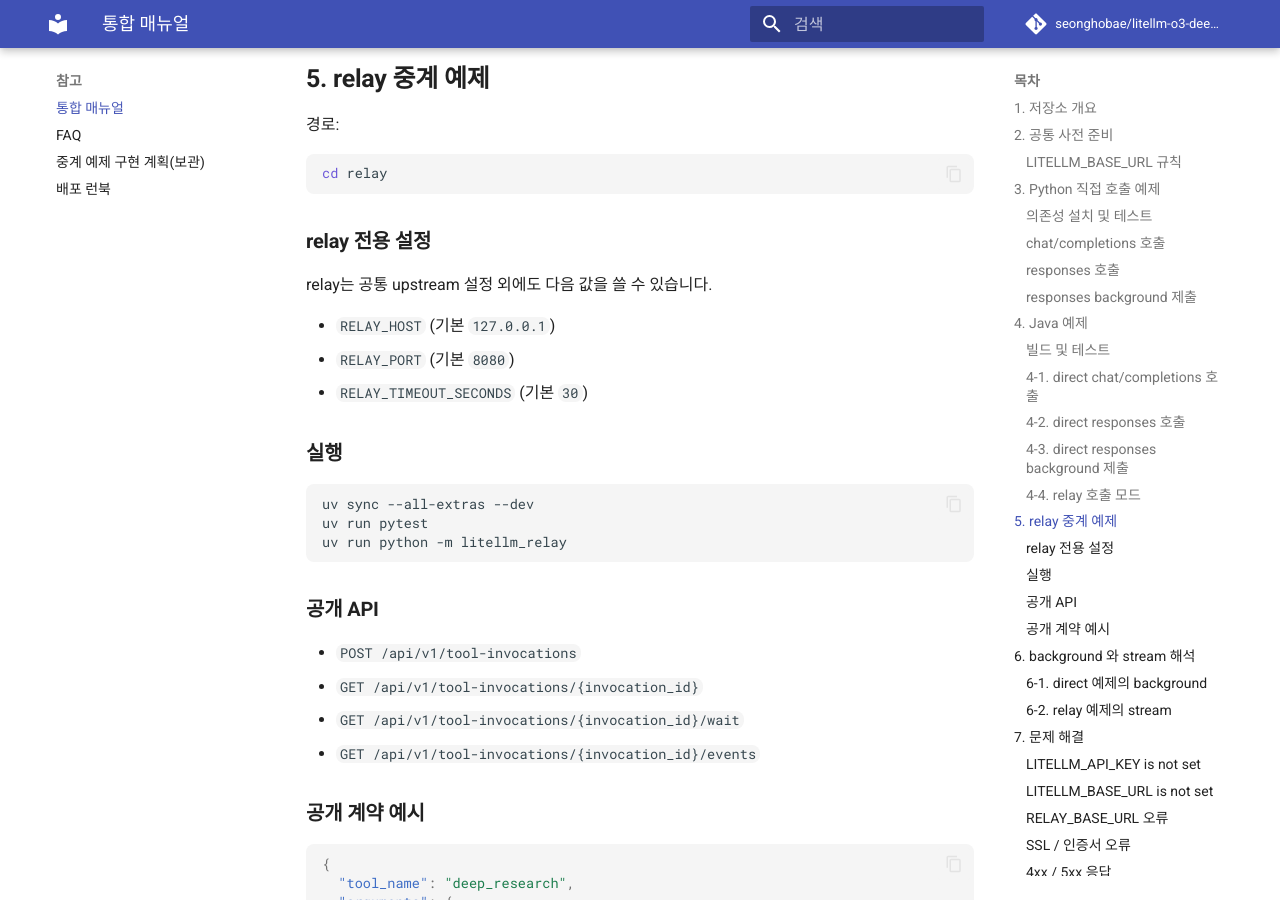
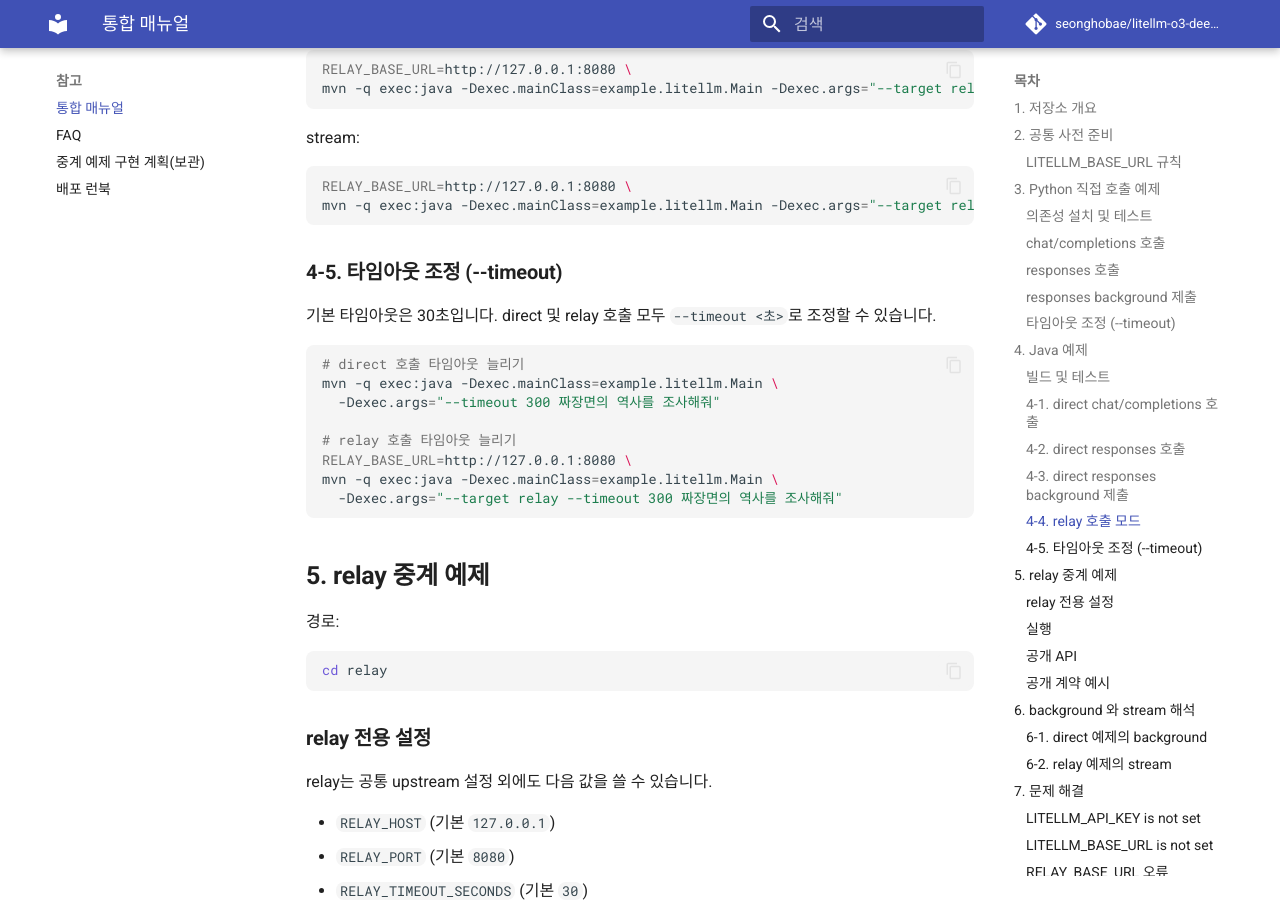
Before and after one commit to seonghobae/litellm-o3-deep-research-rest-examples, an MkDocs documentation site: the page built from docs/ko/manual.md, in a window 1280 px wide and 900 px high, scrolled down 3289 px. Built offline with MkDocs 1.6.1 and Material for MkDocs 9.7.7, drawn with Linux system fonts in a browser that asks for light colours; comment, search, counter and statistics services are not loaded; some of the changed text lies outside the part shown.

Commit message:
feat: propagate --timeout to RelayClient; document --timeout in Korean docs
RelayClient.java:
- Add public RelayClient(String baseUrl, Duration timeout) constructor
  so Main.java can forward --timeout to relay HTTP calls
- Rename REQUEST_TIMEOUT constant to DEFAULT_TIMEOUT
- Store requestTimeout as an instance field, replacing hardcoded Duration.ofSeconds(30)
  in postJson, getJson, and getText methods
- Keep package-private (URI, HttpClient) test constructor via DEFAULT_TIMEOUT
- RelayClientTest.customTimeoutConstructorIsUsedForRequests verifies new path

Main.java:
- Wire timeout Duration to new RelayClient(url, timeout) when --target relay

Docs (README.md, quickstart.md, python-example.md, java-example.md, manual.md):
- Document --timeout option in every relevant section
- Add example commands using o3-deep-research with --timeout 300
- Add relay --timeout example commands

Live verification (acceptance criteria item 11):
- o3-deep-research background submission: queued, then polled to completed
- Response: 3-paragraph answer about 짜장면의 역사 with web citations
  (산둥 자장몐 기원 → 인천 차이나타운 공화춘 1905년 → 춘장 개발 1948년)
- Python chat gpt-4o foreground: success (previous session)
- Python responses gpt-4o foreground: success (previous session)
- Java chat gpt-4o foreground: success (previous session)
- Java responses gpt-4o foreground: success (previous session)
- Java relay gpt-4o foreground: success (previous session)

````diff
--- a/docs/ko/manual.md
+++ b/docs/ko/manual.md
@@ -83,6 +83,15 @@ uv run python -m litellm_example --api responses --background "Reply with exactl
 
 이 경우 최종 텍스트 대신 `id`, `status` 같은 후속 추적용 메타데이터가 담긴 원본 JSON을 출력합니다.
 
+### 타임아웃 조정 (--timeout)
+
+기본 타임아웃은 30초입니다. `o3-deep-research`처럼 응답 시간이 긴 모델을 사용할 때는 `--timeout <초>`를 늘리세요.
+
+```bash
+uv run python -m litellm_example --timeout 300 "짜장면의 역사를 조사해줘"
+uv run python -m litellm_example --api responses --timeout 300 "짜장면의 역사를 조사해줘"
+```
+
 ## 4. Java 예제
 
 경로:
@@ -136,6 +145,21 @@ stream:
 ```bash
 RELAY_BASE_URL=http://127.0.0.1:8080 \
 mvn -q exec:java -Dexec.mainClass=example.litellm.Main -Dexec.args="--target relay --stream Summarize relay architecture"
+```
+
+### 4-5. 타임아웃 조정 (--timeout)
+
+기본 타임아웃은 30초입니다. direct 및 relay 호출 모두 `--timeout <초>`로 조정할 수 있습니다.
+
+```bash
+# direct 호출 타임아웃 늘리기
+mvn -q exec:java -Dexec.mainClass=example.litellm.Main \
+  -Dexec.args="--timeout 300 짜장면의 역사를 조사해줘"
+
+# relay 호출 타임아웃 늘리기
+RELAY_BASE_URL=http://127.0.0.1:8080 \
+mvn -q exec:java -Dexec.mainClass=example.litellm.Main \
+  -Dexec.args="--target relay --timeout 300 짜장면의 역사를 조사해줘"
 ```
 
 ## 5. relay 중계 예제
````
Also changed, not shown: README.md (+20 -0 lines), docs/ko/java-example.md (+18 -0 lines), docs/ko/python-example.md (+10 -0 lines), docs/ko/quickstart.md (+20 -0 lines), 3 other files.
